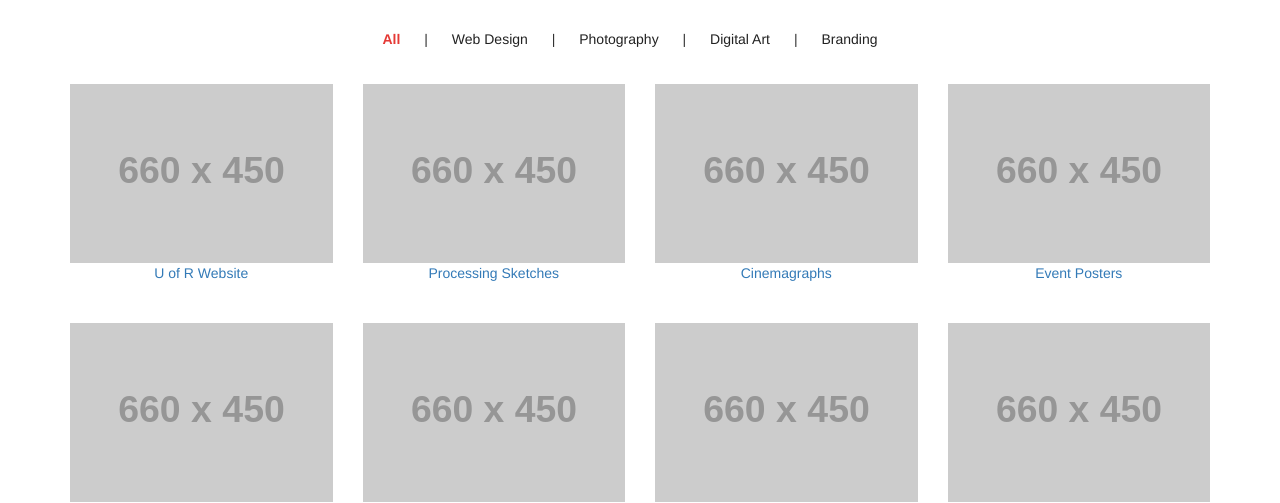
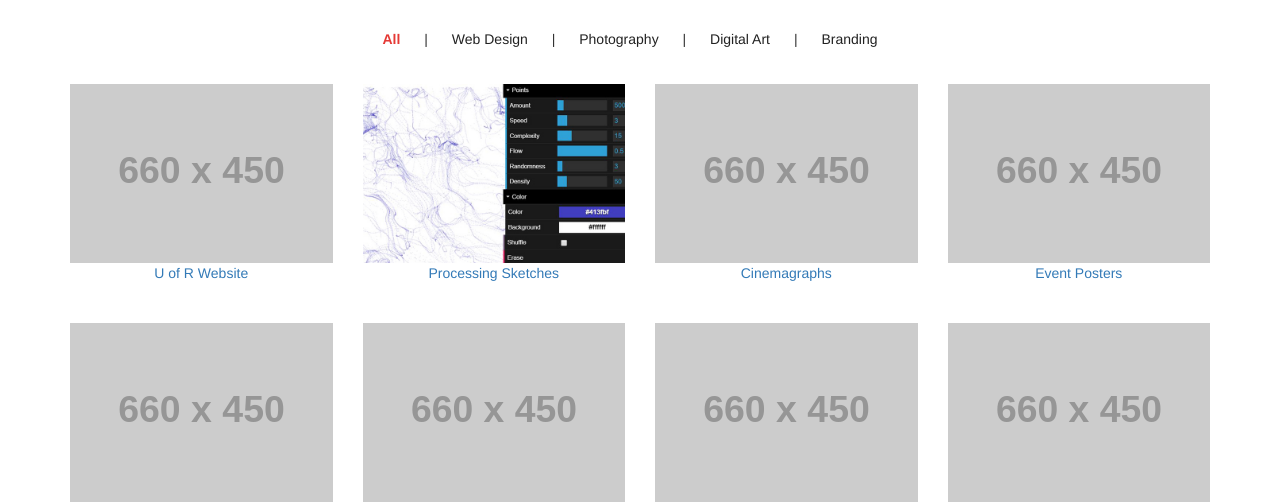
Before and after one commit to t0pgunn/project3, a PHP site: page /portfolio.php in a window 1280 px wide; the page is wider, and only the part inside the window is pictured. Shown: the part 51-554 px from the top of that part. Run offline with PHP 8.4, Linux system fonts and the light colour scheme; grey boxes labelled with a size stand in for pictures from a placeholder-image service; some libraries are stand-ins or nearby versions.

Commit message:
added thumbnail

```diff
--- a/portfolio.php
+++ b/portfolio.php
@@ -72,7 +72,7 @@
                         <div class="hover-bg">
                             <a href="#">
 
-                                <img src="http://placehold.it/660x450/CCC/FFF" class="img-responsive" alt="...">
+                                <img src="css/images/processing.jpg" class="img-responsive" alt="...">
                                 <p class="text-center">Processing Sketches</p>
 
                             </a>
```
Also changed, not shown: css/images/processing.jpg (added).
